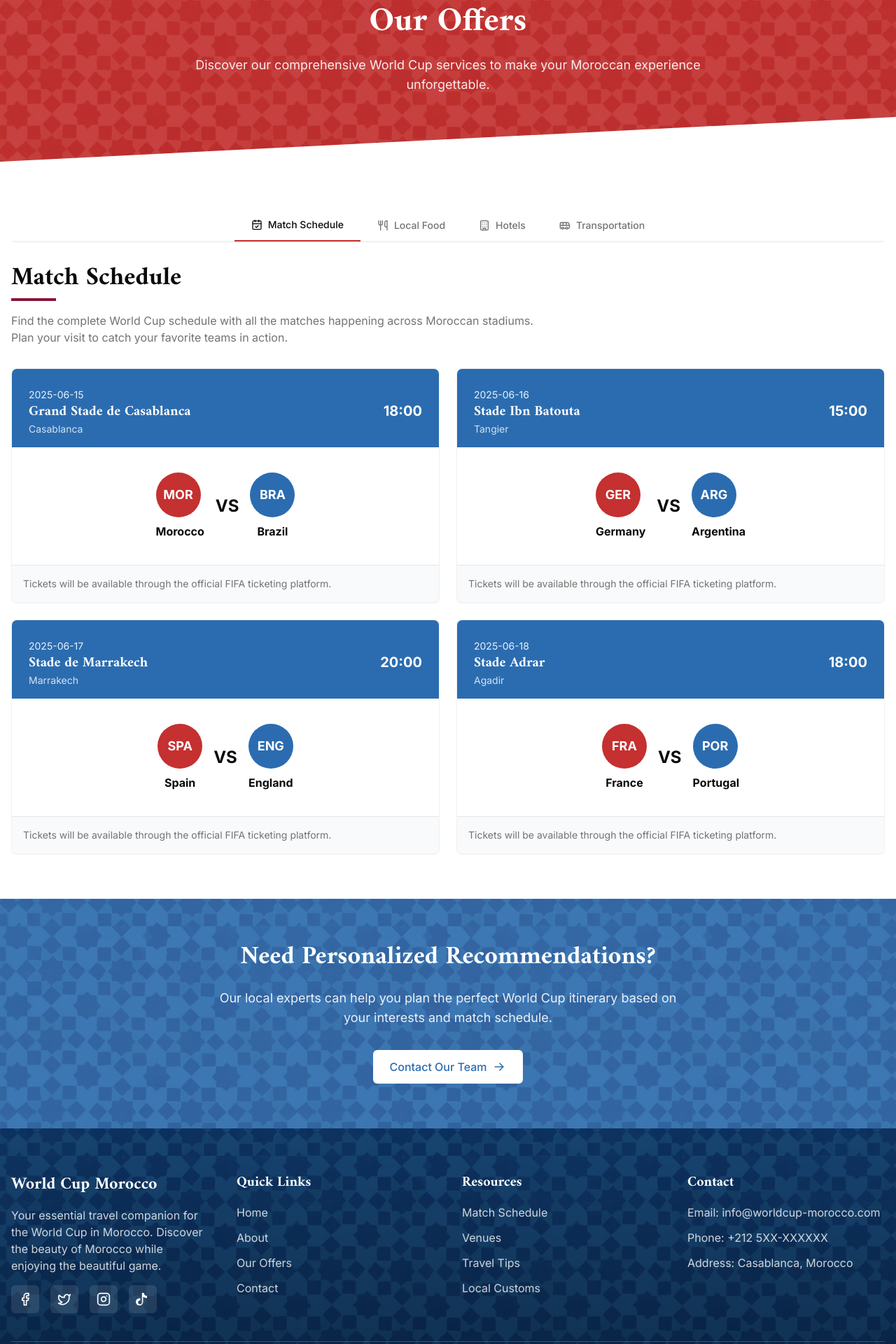
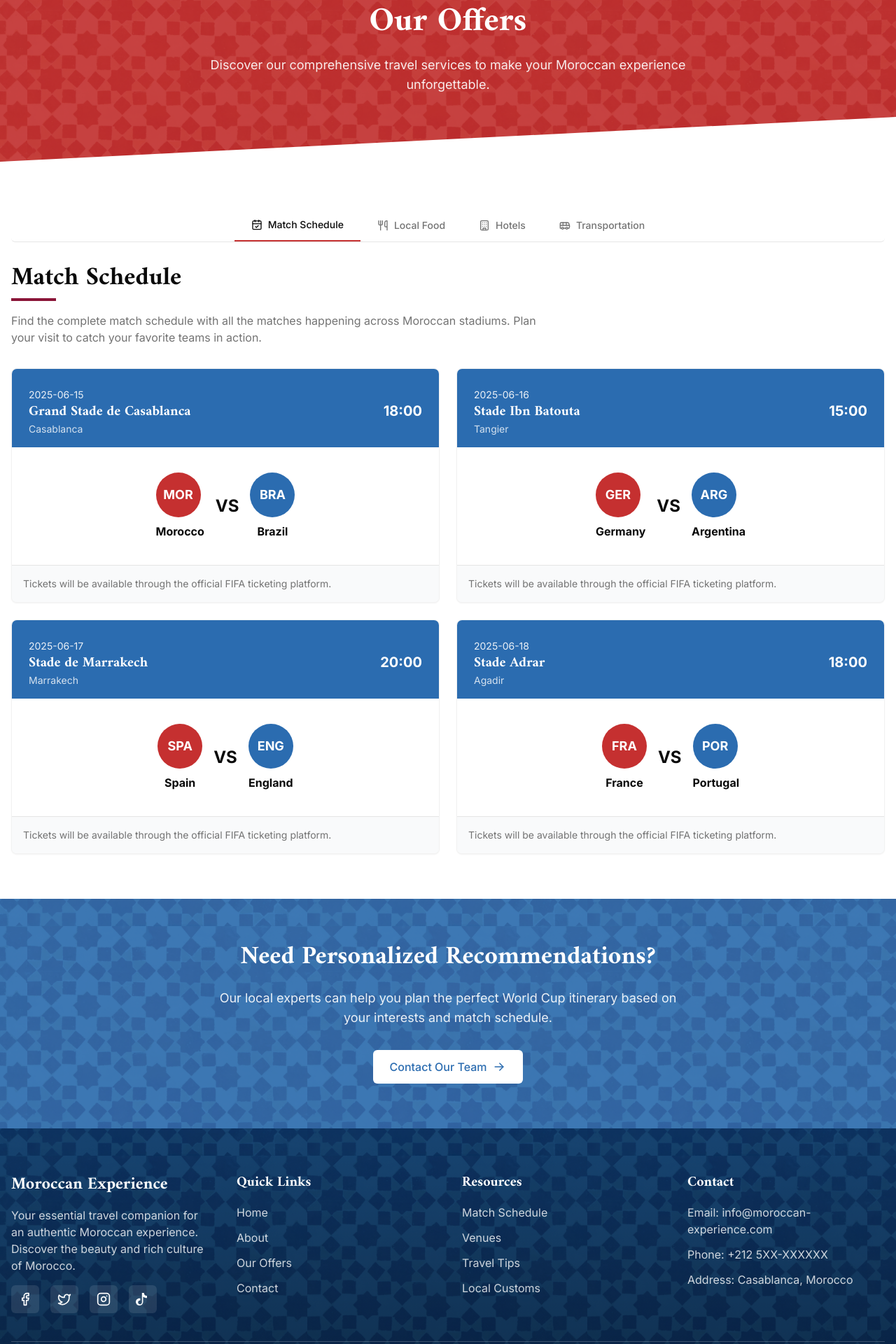
Before and after one commit to zohirben/WCP2-Platform, a Next.js app: page /offers in a window 1280 px wide. Shown: the part 170-2090 px from the top of the page at 70% size. Built offline with nearby package versions, Linux system fonts and the light colour scheme.

Commit message:
changing web app

```diff
--- a/app/about/page.tsx
+++ b/app/about/page.tsx
@@ -21,7 +21,7 @@ export default function AboutPage() {
           <div className="max-w-3xl mx-auto text-center">
             <h1 className="font-amiri text-4xl md:text-5xl font-bold mb-6">About Us</h1>
             <p className="text-lg opacity-90">
-              Help visitors enjoy the World Cup in Morocco while discovering local hospitality.
+              Help visitors discover and enjoy the authentic Moroccan experience with local hospitality.
             </p>
           </div>
         </div>
@@ -35,7 +35,7 @@ export default function AboutPage() {
             <div className="prose prose-lg dark:prose-invert mx-auto">
               <h2 className="font-amiri text-3xl">Our Mission</h2>
               <p>
-                Welcome to the official World Cup Morocco Travel Companion website. Our mission is to help international visitors navigate and enjoy their time in Morocco during the World Cup. We believe that experiencing a country's culture is just as important as watching the matches.
+                Welcome to the Moroccan Experience website. Our mission is to help international visitors navigate and enjoy their time in Morocco. We believe that experiencing Morocco's rich culture is essential to truly understanding this magnificent country.
               </p>
 
               <div className="my-8 relative rounded-xl overflow-hidden aspect-video">
@@ -49,12 +49,12 @@ export default function AboutPage() {
 
               <h2 className="font-amiri text-3xl">What We Offer</h2>
               <p>
-                We provide comprehensive information on match schedules, recommended restaurants serving authentic Moroccan cuisine, a variety of accommodation options, and detailed transportation guides. Our goal is to make your World Cup experience in Morocco as smooth and enjoyable as possible.
+                We provide comprehensive information on cultural landmarks, recommended restaurants serving authentic Moroccan cuisine, a variety of accommodation options, and detailed transportation guides. Our goal is to make your Moroccan experience as smooth and enjoyable as possible.
               </p>
 
               <h2 className="font-amiri text-3xl">Cultural Immersion</h2>
               <p>
-                Beyond the excitement of the matches, we encourage visitors to immerse themselves in Morocco's rich culture. From the bustling souks of Marrakech to the serene beaches of Essaouira, our guides help you discover the hidden gems of this beautiful country.
+                We encourage visitors to immerse themselves in Morocco's rich culture. From the bustling souks of Marrakech to the serene beaches of Essaouira, from the ancient medinas to the majestic Atlas Mountains, our guides help you discover the hidden gems of this beautiful country.
               </p>
 
               <div className="my-8 relative rounded-xl overflow-hidden aspect-video">
--- a/app/auth/login/page.tsx
+++ b/app/auth/login/page.tsx
@@ -17,14 +17,14 @@ export default function LoginPage() {
               <Trophy size={20} />
             </div>
             <span className="font-amiri text-xl md:text-2xl font-bold">
-              World Cup Morocco
+              Moroccan Experience
             </span>
           </Link>
 
           <div className="mb-6">
             <h1 className="font-amiri text-3xl font-bold mb-2">Welcome back</h1>
             <p className="text-muted-foreground">
-              Sign in to your account to access your personalized World Cup Morocco guide.
+              Sign in to your account to access your personalized Moroccan Experience guide.
             </p>
           </div>
 
@@ -57,7 +57,7 @@ export default function LoginPage() {
               Discover the Magic of Morocco
             </h2>
             <p className="text-white/90 text-lg">
-              Your complete guide to the World Cup experience in one of the world's most vibrant and welcoming countries.
+              Your complete guide to an authentic Moroccan experience in one of the world&apos;s most vibrant and welcoming countries.
             </p>
           </div>
         </div>
--- a/app/auth/register/page.tsx
+++ b/app/auth/register/page.tsx
@@ -17,14 +17,14 @@ export default function RegisterPage() {
               <Trophy size={20} />
             </div>
             <span className="font-amiri text-xl md:text-2xl font-bold">
-              World Cup Morocco
+              Moroccan Experience
             </span>
           </Link>
 
           <div className="mb-6">
             <h1 className="font-amiri text-3xl font-bold mb-2">Create an account</h1>
             <p className="text-muted-foreground">
-              Sign up to get personalized World Cup recommendations and save your favorite places.
+              Sign up to get personalized Moroccan travel recommendations and save your favorite places.
             </p>
           </div>
 
@@ -54,7 +54,7 @@ export default function RegisterPage() {
         <div className="absolute inset-0 flex items-center justify-center z-20">
           <div className="text-center text-white p-8 max-w-lg">
             <h2 className="font-amiri text-4xl font-bold mb-4">
-              Join the World Cup Experience
+              Join the Moroccan Experience
             </h2>
             <p className="text-white/90 text-lg">
               Create an account to unlock exclusive features and personalized recommendations for your Moroccan adventure.
--- a/app/offers/page.tsx
+++ b/app/offers/page.tsx
@@ -1,7 +1,7 @@
 "use client";
 
 import {
-  PLACEHOLDER_MATCHES,
+  PLACEHOLDER_SITES,
   PLACEHOLDER_RESTAURANTS,
   PLACEHOLDER_HOTELS,
   PLACEHOLDER_TRANSPORT
@@ -30,7 +30,7 @@ export default function OffersPage() {
           <div className="max-w-3xl mx-auto text-center">
             <h1 className="font-amiri text-4xl md:text-5xl font-bold mb-6">Our Offers</h1>
             <p className="text-lg opacity-90">
-              Discover our comprehensive World Cup services to make your Moroccan experience unforgettable.
+              Discover our comprehensive travel services to make your Moroccan experience unforgettable.
             </p>
           </div>
         </div>
@@ -64,11 +64,11 @@ export default function OffersPage() {
             <TabsContent value="matches" className="mt-6">
               <h2 className="section-title">Match Schedule</h2>
               <p className="text-muted-foreground mb-8 max-w-3xl">
-                Find the complete World Cup schedule with all the matches happening across Moroccan stadiums. Plan your visit to catch your favorite teams in action.
+                Find the complete match schedule with all the matches happening across Moroccan stadiums. Plan your visit to catch your favorite teams in action.
               </p>
 
               <div className="grid grid-cols-1 md:grid-cols-2 gap-6">
-                {PLACEHOLDER_MATCHES.map((match) => (
+                {PLACEHOLDER_SITES.map((match) => (
                   <Card key={match.id} className="overflow-hidden border-border/50 transition-all hover:shadow-md">
                     <CardHeader className="bg-[#2B6CB0] text-white pb-4">
                       <div className="flex justify-between items-center">
--- a/app/page.tsx
+++ b/app/page.tsx
@@ -3,7 +3,7 @@
 import Image from "next/image";
 import Link from "next/link";
 import {
-  PLACEHOLDER_MATCHES,
+  PLACEHOLDER_SITES,
   PLACEHOLDER_RESTAURANTS,
   PLACEHOLDER_HOTELS,
   PLACEHOLDER_TRANSPORT
@@ -12,7 +12,7 @@ import { OfferCard } from "@/components/offer-card";
 import { ButtonCTA } from "@/components/ui/button-cta";
 import { ZellijPattern, MoroccanArchPattern } from "@/components/ui/pattern";
 import CustomZellijPattern from "@/components/ui/custom-zellij-pattern";
-import { CalendarCheck, Utensils, Building, Bus } from "lucide-react";
+import { CalendarCheck, Utensils, Building, Bus, MapPin } from "lucide-react";
 import { useEffect, useState } from "react";
 
 export default function Home() {
@@ -37,10 +37,10 @@ export default function Home() {
         <div className="container mx-auto px-4 py-16 md:py-24 lg:py-32 flex flex-col lg:flex-row items-center gap-10 relative z-10">
           <div className="lg:w-1/2 space-y-6 animate-fadeInUp">
             <h1 className="font-amiri text-4xl md:text-5xl lg:text-6xl font-bold leading-tight">
-              Welcome to Morocco – Your World Cup Guide
+              Welcome to Your Moroccan Experience
             </h1>
             <p className="text-lg opacity-90 max-w-xl">
-              Experience the magic of Morocco while enjoying the beautiful game. Your complete guide to matches, food, accommodation, and transportation.
+              Discover the magic of Morocco with our comprehensive guide to the authentic Moroccan experience, food, accommodation, and transportation.
             </p>
             <div className="flex flex-wrap gap-4 pt-2">
               <ButtonCTA
@@ -63,7 +63,7 @@ export default function Home() {
           <div className="lg:w-1/2 relative h-[300px] md:h-[400px] lg:h-[500px] rounded-xl overflow-hidden animate-fadeInUp animate-delay-200">
             <Image
               src="https://images.pexels.com/photos/2846217/pexels-photo-2846217.jpeg"
-              alt="Morocco World Cup"
+              alt="Moroccan Experience"
               fill
               className="object-cover"
               priority
@@ -80,9 +80,8 @@ export default function Home() {
         <div className="container mx-auto px-4">
           <h2 className="section-title text-center mx-auto">
             Essential Information
-          </h2>
-          <p className="text-center text-muted-foreground max-w-2xl mx-auto mb-12">
-            Everything you need to make the most of your World Cup experience in Morocco.
+          </h2>            <p className="text-center text-muted-foreground max-w-2xl mx-auto mb-12">
+            Everything you need to make the most of your Moroccan experience.
           </p>
           <div className="grid grid-cols-1 md:grid-cols-2 lg:grid-cols-4 gap-6 mt-8">
             <div className="moroccan-card animate-fadeInUp">
@@ -91,7 +90,7 @@ export default function Home() {
               </div>
               <h3 className="font-amiri text-xl font-bold mb-2">Match Schedule</h3>
               <p className="text-muted-foreground mb-4">
-                Find the complete World Cup schedule with venues, dates, and ticket information.
+                Find all World Cup matches happening in Morocco with dates, venues, and team information.
               </p>
               <ButtonCTA href="/offers" variant="moroccan" className="w-full">
                 View Matches
@@ -149,7 +148,7 @@ export default function Home() {
         />
         <div className="container mx-auto px-4 relative z-10">
           <h2 className="section-title">
-            Featured Match
+            Featured Destination
           </h2>
           <div className="bg-white dark:bg-gray-800 rounded-xl shadow-lg overflow-hidden animate-fadeInUp">
             <div className="md:flex">
@@ -157,7 +156,7 @@ export default function Home() {
                 <div className="aspect-video relative">
                   <Image
                     src="/featured match.webp"
-                    alt="Featured World Cup Match"
+                    alt="Featured Moroccan Destination"
                     fill
                     className="object-cover"
                   />
@@ -165,30 +164,30 @@ export default function Home() {
               </div>
               <div className="p-6 md:p-8 md:w-1/2">
                 <div className="font-amiri text-xl mb-2 flex justify-between">
-                  <span>{PLACEHOLDER_MATCHES[0].date}</span>
-                  <span>{PLACEHOLDER_MATCHES[0].time}</span>
+                  <span>{PLACEHOLDER_SITES[0].date}</span>
+                  <span>{PLACEHOLDER_SITES[0].time}</span>
                 </div>
                 <div className="flex items-center justify-center gap-4 my-6">
                   <div className="text-center">
                     <div className="w-16 h-16 bg-[#C53030] rounded-full flex items-center justify-center text-white text-lg font-bold mb-2">
                       MAR
                     </div>
-                    <span className="font-bold">{PLACEHOLDER_MATCHES[0].team1}</span>
+                    <span className="font-bold">{PLACEHOLDER_SITES[0].team1}</span>
                   </div>
                   <div className="text-2xl font-bold">VS</div>
                   <div className="text-center">
                     <div className="w-16 h-16 bg-[#2B6CB0] rounded-full flex items-center justify-center text-white text-lg font-bold mb-2">
                       BRA
                     </div>
-                    <span className="font-bold">{PLACEHOLDER_MATCHES[0].team2}</span>
+                    <span className="font-bold">{PLACEHOLDER_SITES[0].team2}</span>
                   </div>
                 </div>
                 <div className="border-t border-gray-200 dark:border-gray-700 pt-4">
                   <p className="text-muted-foreground mb-2">
-                    <strong>Stadium:</strong> {PLACEHOLDER_MATCHES[0].stadium}
+                    <strong>Stadium:</strong> {PLACEHOLDER_SITES[0].stadium}
                   </p>
                   <p className="text-muted-foreground mb-4">
-                    <strong>City:</strong> {PLACEHOLDER_MATCHES[0].city}
+                    <strong>City:</strong> {PLACEHOLDER_SITES[0].city}
                   </p>
                   <ButtonCTA href="/offers" variant="moroccan" showArrow>
                     View All Matches
@@ -207,7 +206,7 @@ export default function Home() {
             Discover Morocco
           </h2>
           <p className="text-muted-foreground max-w-2xl mb-12">
-            Experience the best of Morocco's rich culture, exquisite cuisine, and stunning landscapes while attending the World Cup.
+            Experience the best of Morocco's rich culture, exquisite cuisine, and stunning landscapes on your Moroccan adventure.
           </p>
           <div className="grid grid-cols-1 md:grid-cols-2 gap-8">
             <OfferCard
@@ -244,7 +243,7 @@ export default function Home() {
         <div className="container mx-auto px-4 text-center relative z-10">
           <div className="max-w-2xl mx-auto animate-fadeInUp">
             <h2 className="font-amiri text-3xl md:text-4xl font-bold mb-6">
-              Ready for an Unforgettable World Cup Experience?
+              Ready for an Unforgettable Moroccan Experience?
             </h2>
             <p className="text-lg opacity-90 mb-8">
               Create your personalized guide by signing up. Get exclusive updates, customized itineraries, and local insights.
--- a/components/navigation/footer.tsx
+++ b/components/navigation/footer.tsx
@@ -21,9 +21,9 @@ export default function Footer() {
       <div className="container mx-auto px-4 relative z-10">
         <div className="grid grid-cols-1 md:grid-cols-2 lg:grid-cols-4 gap-10 pb-10">
           <div>
-            <h3 className="font-amiri text-2xl font-bold mb-4">World Cup Morocco</h3>
+            <h3 className="font-amiri text-2xl font-bold mb-4">Moroccan Experience</h3>
             <p className="text-white/80 mb-4">
-              Your essential travel companion for the World Cup in Morocco. Discover the beauty of Morocco while enjoying the beautiful game.
+              Your essential travel companion for an authentic Moroccan experience. Discover the beauty and rich culture of Morocco.
             </p>
             <div className="flex gap-4">
               <Link
@@ -130,7 +130,7 @@ export default function Footer() {
           <div>
             <h4 className="font-amiri text-xl font-bold mb-4">Contact</h4>
             <address className="not-italic text-white/80 space-y-3">
-              <p>Email: info@worldcup-morocco.com</p>
+              <p>Email: info@moroccan-experience.com</p>
               <p>Phone: +212 5XX-XXXXXX</p>
               <p>Address: Casablanca, Morocco</p>
             </address>
@@ -139,7 +139,7 @@ export default function Footer() {
 
         <div className="border-t border-white/20 py-6 flex flex-col md:flex-row justify-between items-center gap-4">
           <p className="text-white/70 text-sm">
-            &copy; {new Date().getFullYear()} World Cup Morocco. All rights reserved.
+            &copy; {new Date().getFullYear()} Moroccan Experience. All rights reserved.
           </p>
           <div className="flex gap-6 text-sm text-white/70">
             <Link href="#" className="hover:text-white transition-colors">Privacy Policy</Link>
--- a/lib/constants.ts
+++ b/lib/constants.ts
@@ -1,7 +1,7 @@
 export const SITE_CONFIG = {
-  name: "World Cup Morocco",
-  description: "Your essential travel companion for the World Cup in Morocco",
-  url: "https://worldcup-morocco.com",
+  name: "Moroccan Experience",
+  description: "Your essential travel companion for an authentic Moroccan experience",
+  url: "https://moroccan-experience.com",
   ogImage: "https://images.pexels.com/photos/3952050/pexels-photo-3952050.jpeg",
 };
 
@@ -12,7 +12,7 @@ export const NAV_LINKS = [
   { href: "/contact", label: "Contact" },
 ];
 
-export const PLACEHOLDER_MATCHES = [
+export const PLACEHOLDER_SITES = [
   {
     id: 1,
     team1: "Morocco",
```
Also changed, not shown: 5 other files (tests, documents, lock files or other folders).
